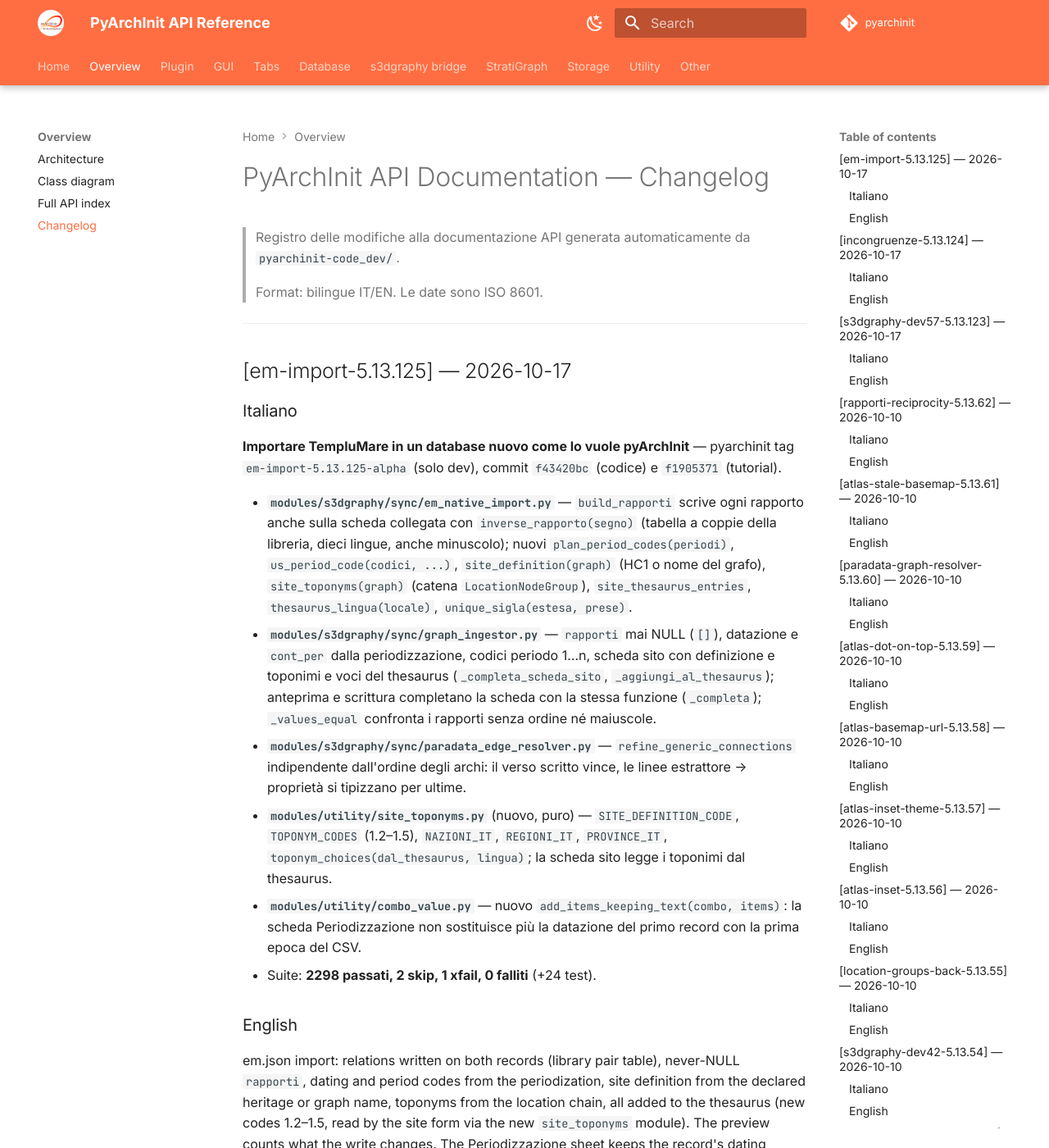
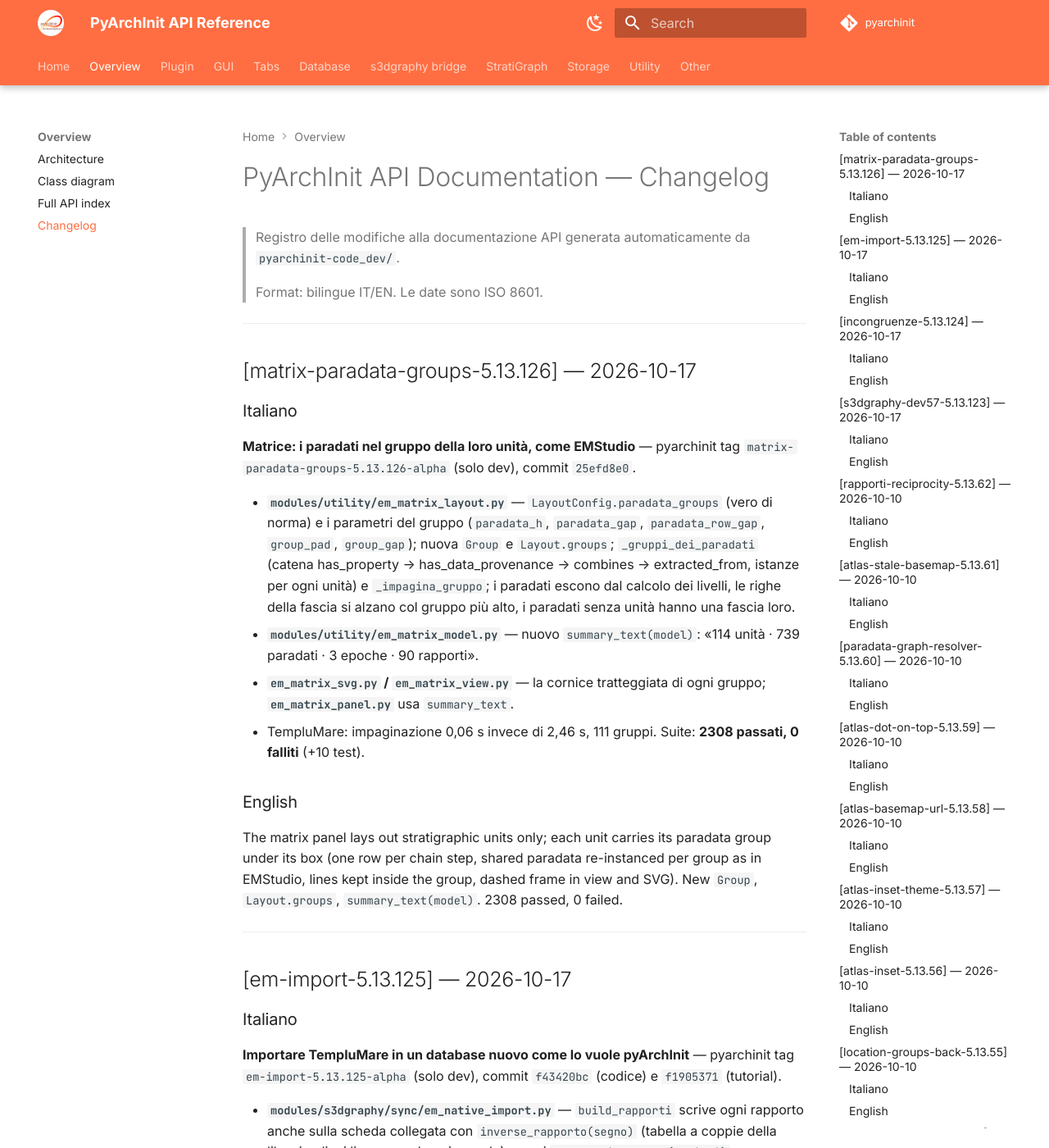
Before and after one commit to enzococca/pyarchinit-api-docs, an MkDocs documentation site: the page built from docs/CHANGELOG.md, in a window 1280 px wide and 1400 px high. Shown: the whole window at 82% size. Built offline with MkDocs 1.6.1 and Material for MkDocs 9.7.7, drawn with Linux system fonts in a browser that asks for light colours; comment, search, counter and statistics services are not loaded; some of the changed text lies outside the part shown.

Commit message:
docs(changelog): 5.13.126 — matrice coi paradati nel gruppo della loro unità

```diff
--- a/docs/CHANGELOG.md
+++ b/docs/CHANGELOG.md
@@ -4,6 +4,23 @@
 > da `pyarchinit-code_dev/`.
 >
 > Format: bilingue IT/EN. Le date sono ISO 8601.
+
+---
+
+## [matrix-paradata-groups-5.13.126] — 2026-10-17
+
+### Italiano
+
+**Matrice: i paradati nel gruppo della loro unità, come EMStudio** — pyarchinit tag `matrix-paradata-groups-5.13.126-alpha` (solo dev), commit `25efd8e0`.
+
+- **`modules/utility/em_matrix_layout.py`** — `LayoutConfig.paradata_groups` (vero di norma) e i parametri del gruppo (`paradata_h`, `paradata_gap`, `paradata_row_gap`, `group_pad`, `group_gap`); nuova `Group` e `Layout.groups`; `_gruppi_dei_paradati` (catena has_property → has_data_provenance → combines → extracted_from, istanze per ogni unità) e `_impagina_gruppo`; i paradati escono dal calcolo dei livelli, le righe della fascia si alzano col gruppo più alto, i paradati senza unità hanno una fascia loro.
+- **`modules/utility/em_matrix_model.py`** — nuovo `summary_text(model)`: «114 unità · 739 paradati · 3 epoche · 90 rapporti».
+- **`em_matrix_svg.py` / `em_matrix_view.py`** — la cornice tratteggiata di ogni gruppo; **`em_matrix_panel.py`** usa `summary_text`.
+- TempluMare: impaginazione 0,06 s invece di 2,46 s, 111 gruppi. Suite: **2308 passati, 0 falliti** (+10 test).
+
+### English
+
+The matrix panel lays out stratigraphic units only; each unit carries its paradata group under its box (one row per chain step, shared paradata re-instanced per group as in EMStudio, lines kept inside the group, dashed frame in view and SVG). New `Group`, `Layout.groups`, `summary_text(model)`. 2308 passed, 0 failed.
 
 ---
 
```
